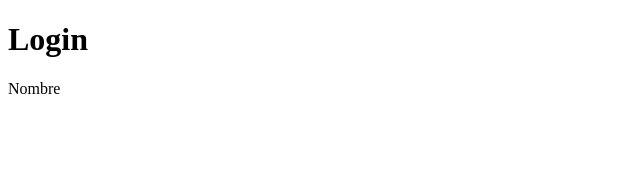
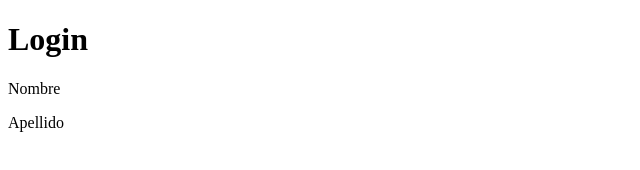
Before and after one commit to Jimena674/hello-git, a plain HTML site: page login.html in a window 1280 px wide. Shown: the full height of the page, 0-640 px from the left. Drawn offline with Linux system fonts and the light colour scheme.

Commit message:
apellido commit

```diff
--- a/login.html
+++ b/login.html
@@ -8,5 +8,6 @@
 <body>
     <h1>Login</h1>
     <p>Nombre</p>
+    <form action="">Apellido</form>
 </body>
 </html>
```
